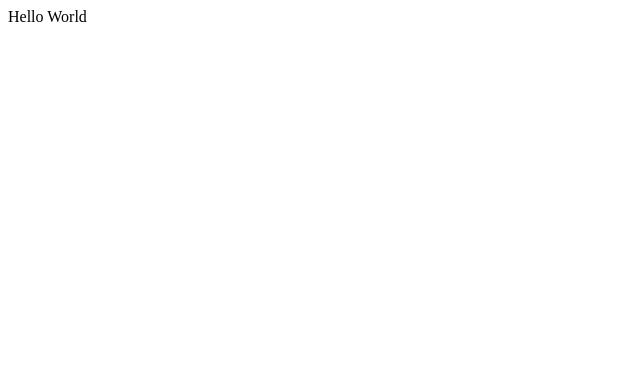
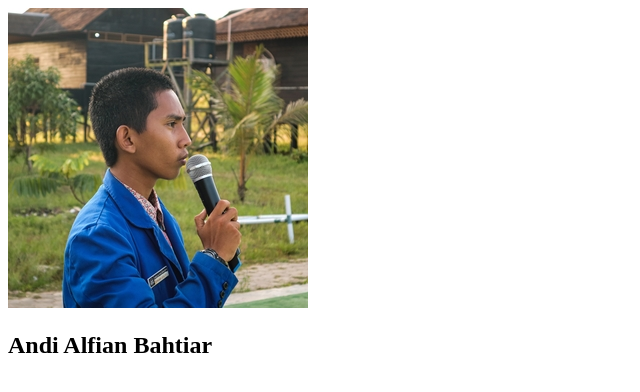
Before and after one commit to anddfian/Dicoding-SCMP, a plain HTML site: page index.html in a window 1280 px wide. Shown: the whole page, without its empty margins (0-640 px from the left). Drawn offline with Linux system fonts and the light colour scheme.

Commit message:
Changed Hello world with img and h2 to display simple profil data. Image file added in the folder images and used as resource in the img element in index.html file

```diff
--- a/index.html
+++ b/index.html
@@ -2,9 +2,10 @@
 <html>
     <head>
     </head>
-
     <body>
-        Hello World
+        <div>
+            <img src="images/andi.jpeg" alt="profil image" />
+            <h2>Andi Alfian Bahtiar</h2>
+        </div>
     </body>
-
 </html>
```
Also changed, not shown: images/andi.jpeg (added).
